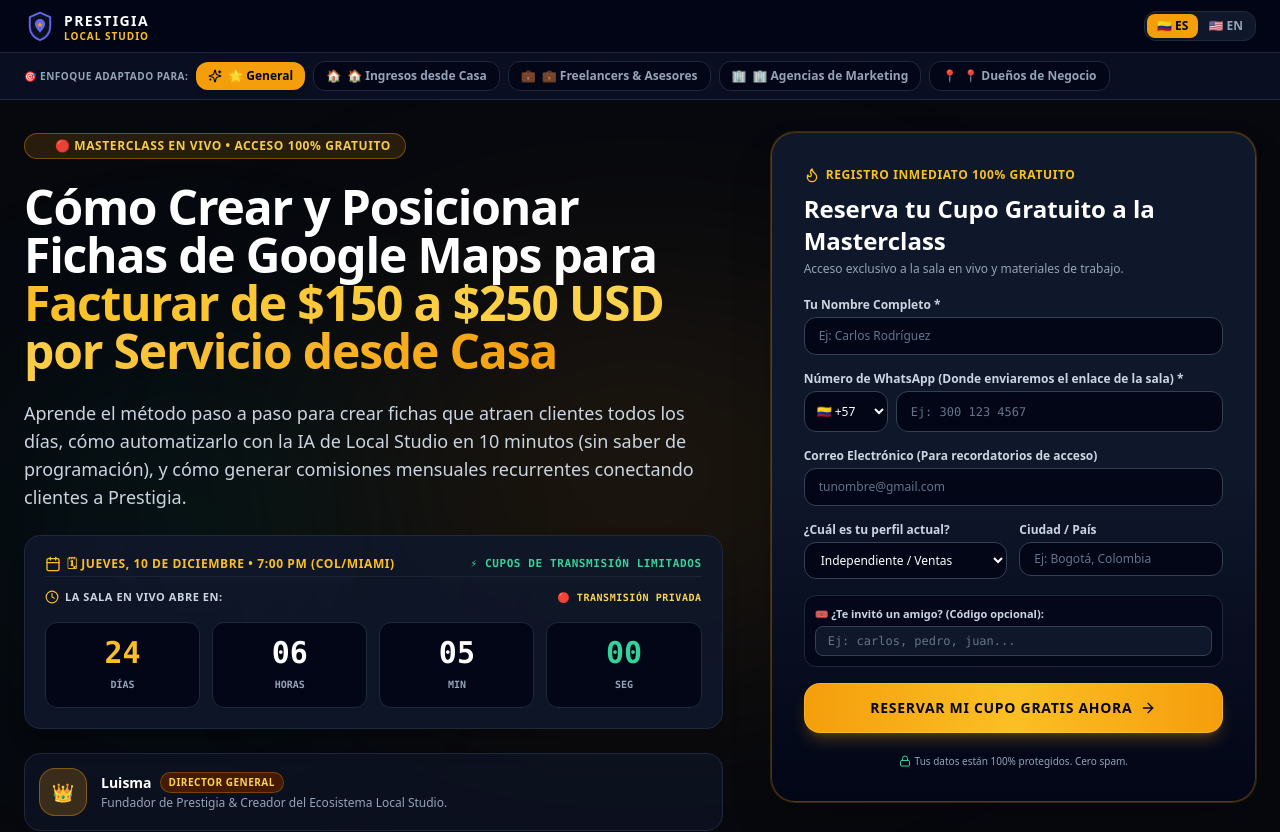
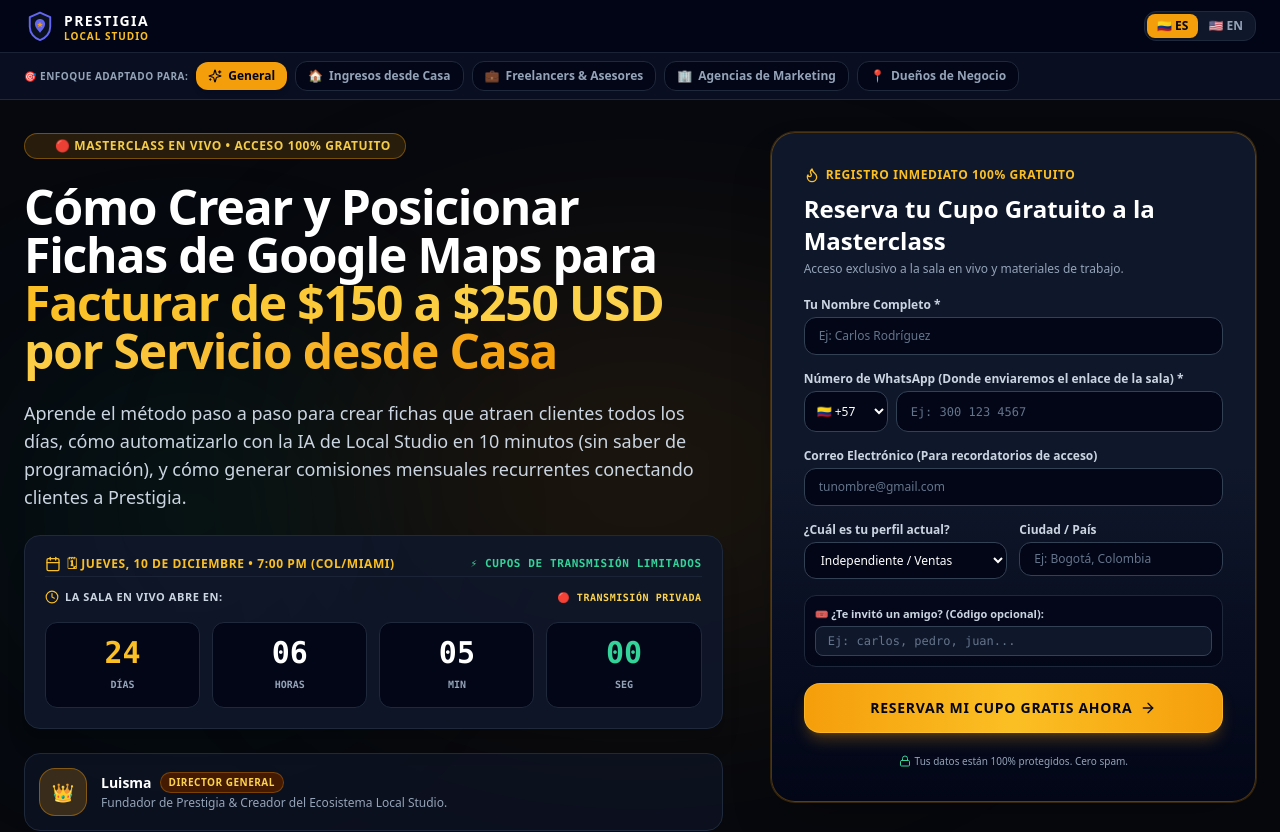
Before and after one commit to prestigia-spec/prestigia, a Next.js app: page /masterclass in a window 1280 px wide. Shown: the top 832 px of the page. Built offline with nearby package versions, Linux system fonts and the light colour scheme.

Commit message:
fix(ui): remove duplicate emojis from masterclass audience tabs

```diff
--- a/src/app/masterclass/page.tsx
+++ b/src/app/masterclass/page.tsx
@@ -428,7 +428,7 @@ function MasterclassContent() {
               }`}
             >
               <Sparkles className="w-3.5 h-3.5" />
-              <span>{isEn ? 'All Audiences' : '🌟 General'}</span>
+              <span>{isEn ? 'All Audiences' : 'General'}</span>
             </button>
 
             <button
@@ -441,7 +441,7 @@ function MasterclassContent() {
               }`}
             >
               <span>🏠</span>
-              <span>{isEn ? 'From Home (Beginners)' : '🏠 Ingresos desde Casa'}</span>
+              <span>{isEn ? 'From Home (Beginners)' : 'Ingresos desde Casa'}</span>
             </button>
 
             <button
@@ -454,7 +454,7 @@ function MasterclassContent() {
               }`}
             >
               <span>💼</span>
-              <span>{isEn ? 'Freelancers & Closers' : '💼 Freelancers & Asesores'}</span>
+              <span>{isEn ? 'Freelancers & Closers' : 'Freelancers & Asesores'}</span>
             </button>
 
             <button
@@ -467,7 +467,7 @@ function MasterclassContent() {
               }`}
             >
               <span>🏢</span>
-              <span>{isEn ? 'Marketing Agencies' : '🏢 Agencias de Marketing'}</span>
+              <span>{isEn ? 'Marketing Agencies' : 'Agencias de Marketing'}</span>
             </button>
 
             <button
@@ -480,7 +480,7 @@ function MasterclassContent() {
               }`}
             >
               <span>📍</span>
-              <span>{isEn ? 'Local Business Owners' : '📍 Dueños de Negocio'}</span>
+              <span>{isEn ? 'Local Business Owners' : 'Dueños de Negocio'}</span>
             </button>
           </div>
         </div>
```
